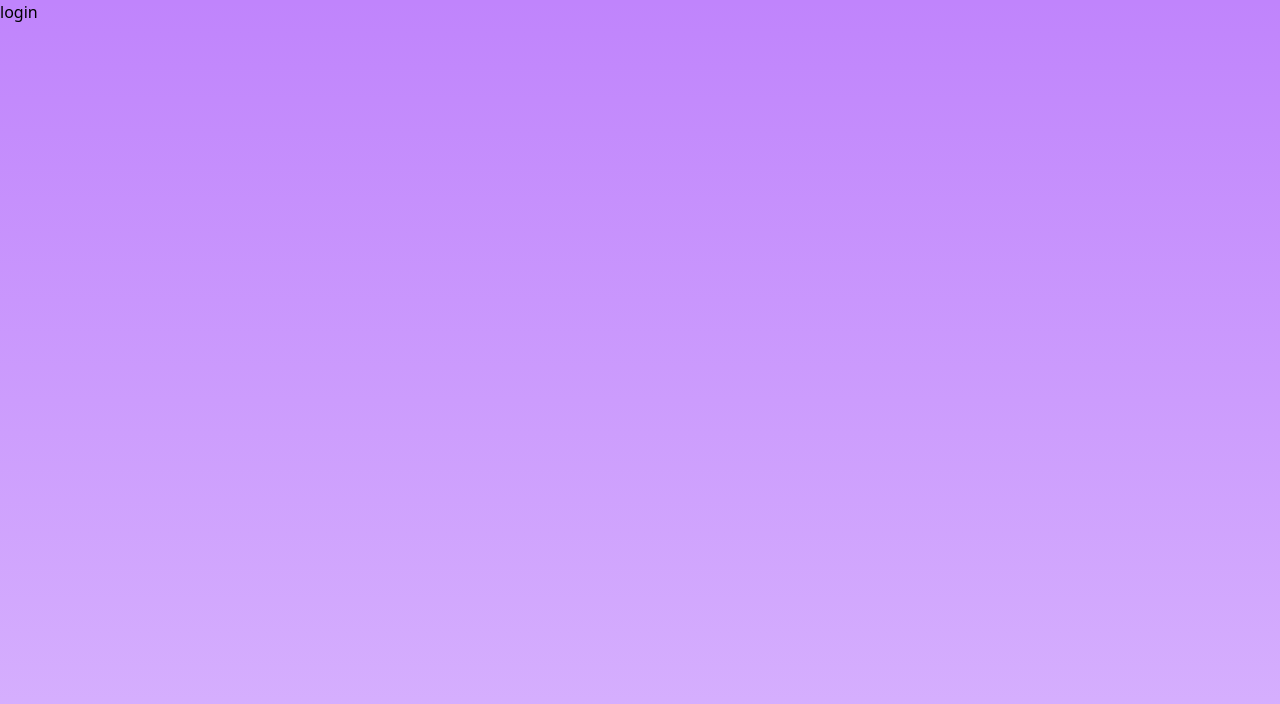
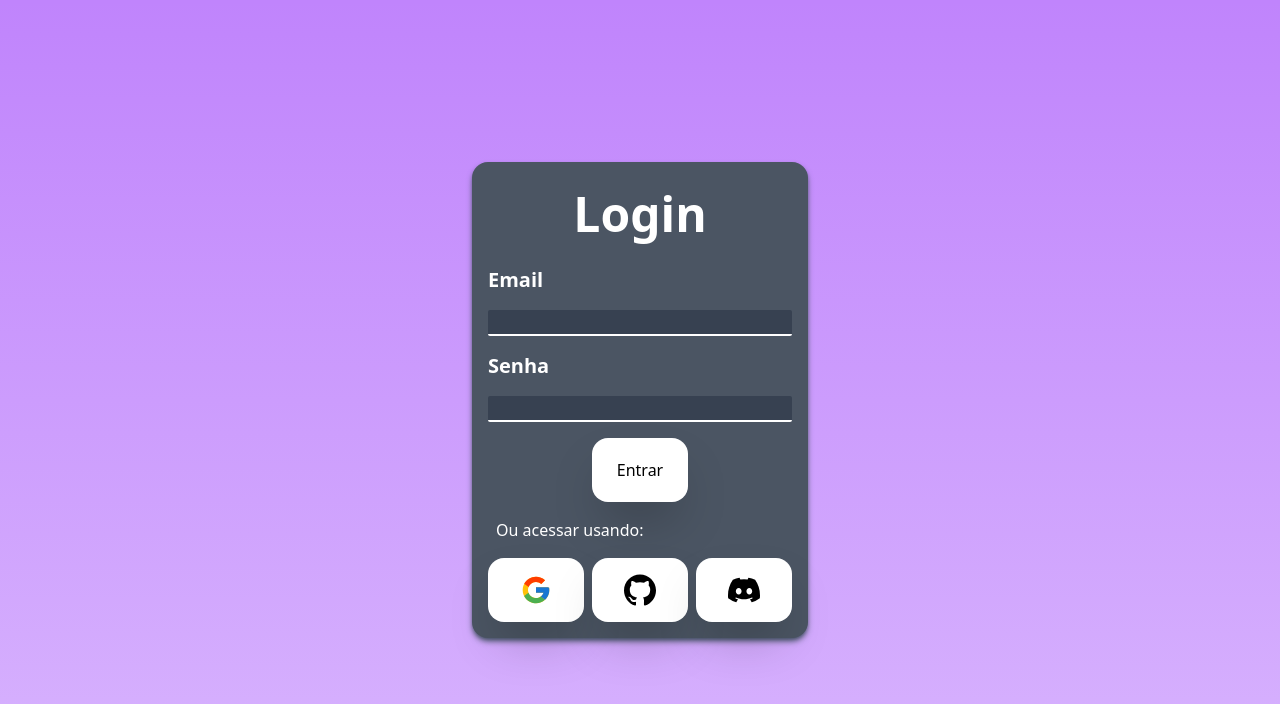
Before and after one commit to ElitonNTT/gerenciador-tarefas-v2, a Next.js app: page /login in a window 1280 px wide. Shown: the top 704 px of the page. Built offline with nearby package versions, Linux system fonts and the light colour scheme; no server answers.

Commit message:
Nova Branch criada para Accordion

```diff
--- a/src/app/(auth)/login/page.tsx
+++ b/src/app/(auth)/login/page.tsx
@@ -1,5 +1,19 @@
+import LoginButton from "@/components/LogginButton";
+
 export default function login() {
   return (
-    <div>login</div>
+    <main className='h-screen flex justify-center items-center '>
+      <form action="" className='flex flex-col gap-4 p-4 rounded-2xl shadow-slate-600 shadow-md bg-gray-600'>
+        <h1 className='flex self-center text-white font-bold text-[48px]'>Login</h1>
+        <label htmlFor="email" className='text-white font-bold text-xl'>Email</label>
+        <input type="email" id='email' className='bg-gray-700 text-white border-b-2 border-white rounded-sm' />
+        <label htmlFor="password" className='text-white font-bold text-xl'>Senha</label>
+        <input type="password" id='password' className='bg-gray-700 text-white border-b-2 border-white rounded-sm' />
+        <button type='submit' className='flex justify-center items-center self-center text-black
+      bg-white w-24 h-16 rounded-2xl shadow-2xl hover:scale-105 hover:bg-green-700 hover:text-white'>Entrar</button>
+        <h2 className='text-white pl-2'>Ou acessar usando:</h2>
+        <LoginButton />
+      </form>
+    </main>
   )
 }
--- a/src/app/(pages)/inicio/page.tsx
+++ /dev/null
@@ -1,9 +0,0 @@
-import React from 'react'
-
-function page() {
-  return (
-    <div>inicio</div>
-  )
-}
-
-export default page
--- a/src/app/api/auth/[...nextauth]/route.js
+++ b/src/app/api/auth/[...nextauth]/route.js
@@ -19,7 +19,7 @@ export const authOption = {
     }),
   ],
   pages: {
-    signIn: "/inicio",
+    signIn: "/",
     signOut: "/",
   },
 };
--- /dev/null
+++ b/src/components/Accordion.tsx
@@ -0,0 +1,29 @@
+'use client'
+import { useState } from 'react'
+
+interface AccordionProps {
+  user?: string,
+  descricao?: string
+}
+
+function Accordion(props: AccordionProps) {
+  const [visible, setVisible] = useState(true)
+  const handleAccordion = () => {
+    if (!visible) {
+      setVisible(true)
+    }
+    setVisible(false)
+  }
+  return (
+    <div onClick={() => handleAccordion()} className='cursor-pointer'>
+      {visible && (
+        <>
+          <div>{props.user}</div>
+          <div>{props.descricao}</div>
+        </>
+      )}
+    </div>
+  )
+}
+
+export default Accordion
--- a/src/components/DeleteButton.tsx
+++ b/src/components/DeleteButton.tsx
@@ -1,7 +1,6 @@
 'use client'
 import Image from "next/image"
 import DeleteSvg from "@/assets/trash-outline.svg";
-import { useEffect } from "react";
 
 interface DeleteButtonProps {
   id: string
--- a/src/components/FormCriarTask.tsx
+++ b/src/components/FormCriarTask.tsx
@@ -1,7 +1,6 @@
 'use client'
 import { useState } from "react"
 import Link from "next/link"
-import { useRouter } from "next/navigation"
 
 interface FormDataProps {
   user: string,
@@ -15,7 +14,6 @@ export default function FormCriarTask() {
     titulo: '',
     descricao: '',
   })
-  const router = useRouter()
 
   const handleSubmit = async () => {
     const data = await fetch('/api/tasks', {
@@ -51,7 +49,6 @@ export default function FormCriarTask() {
           </button>
           <button type="button"><Link href='/' className="text-gray-400 hover:text-gray-500 pr-2">Cancelar</Link></button>
         </div>
-
       </form>
     </>
   )
--- a/src/components/Lista.jsx
+++ b/src/components/Lista.jsx
@@ -3,6 +3,7 @@ import EditSvg from "@/assets/create-outline.svg";
 import Image from "next/image";
 import Link from "next/link";
 import DeleteButton from "./DeleteButton";
+import Accordion from "./Accordion";
 
 const getTasks = async () => prisma.tasks.findMany({});
 
@@ -43,10 +44,7 @@ export default async function Lista() {
                 <DeleteButton id={task.id} />
               </div>
             </div>
-            <div>{task.user}</div>
-            <div className="text-sm font-medium text-gray-700">
-              {task.descricao}
-            </div>
+            <Accordion user={task.user} descricao={task.descricao} />
           </div>
         ))}
       </main>
--- /dev/null
+++ b/src/components/LogginButton.tsx
@@ -0,0 +1,44 @@
+'use client'
+import { signIn, useSession } from 'next-auth/react'
+import { useRouter } from 'next/navigation'
+import { FcGoogle } from 'react-icons/fc'
+import { ImGithub } from 'react-icons/im'
+import { BsDiscord } from 'react-icons/bs'
+
+
+const LoginButton = () => {
+  const { data: session } = useSession()
+  const router = useRouter()
+
+  if (session) {
+    router.push('/')
+  }
+
+  return (
+    <div className='flex gap-2'>
+      <button
+        type='button'
+        onClick={() => signIn("google")}
+        className='flex justify-center items-center gap-12 text-black
+      bg-white w-24 h-16 rounded-2xl shadow-2xl hover:scale-105 hover:bg-green-700 hover:text-white' >
+        <FcGoogle size={32} />
+      </button>
+      <button
+        type='button'
+        onClick={() => signIn("github")}
+        className='flex justify-center items-center gap-12 text-black
+      bg-white w-24 h-16 rounded-2xl shadow-2xl hover:scale-105 hover:bg-green-700 hover:text-white' >
+        <ImGithub size={32} />
+      </button>
+      <button
+        type='button'
+        onClick={() => signIn("discord")}
+        className='flex justify-center items-center gap-12 text-black
+      bg-white w-24 h-16 rounded-2xl shadow-2xl hover:scale-105 hover:bg-green-700 hover:text-white' >
+        <BsDiscord size={32} />
+      </button>
+    </div>
+  )
+}
+
+export default LoginButton
```
